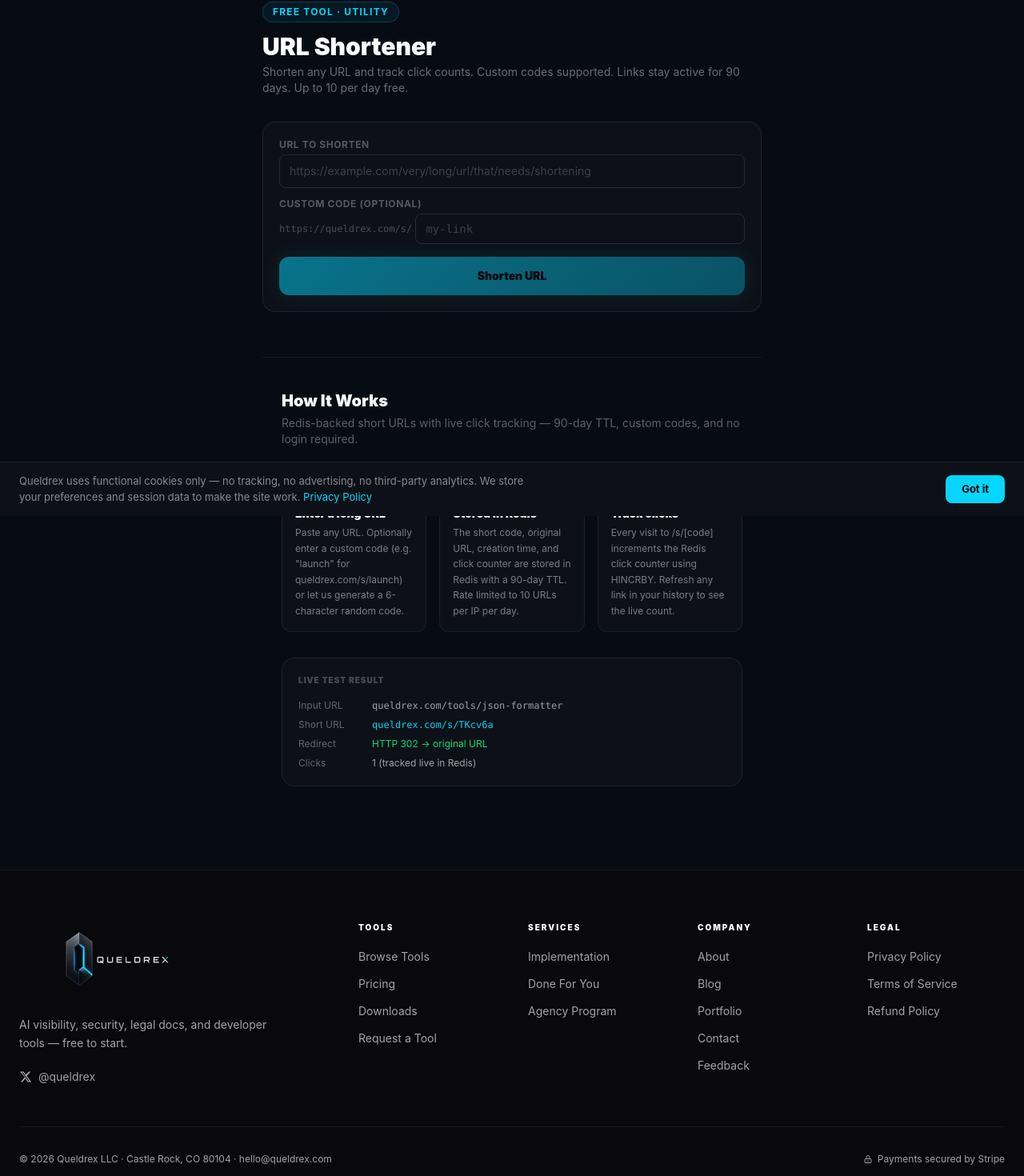
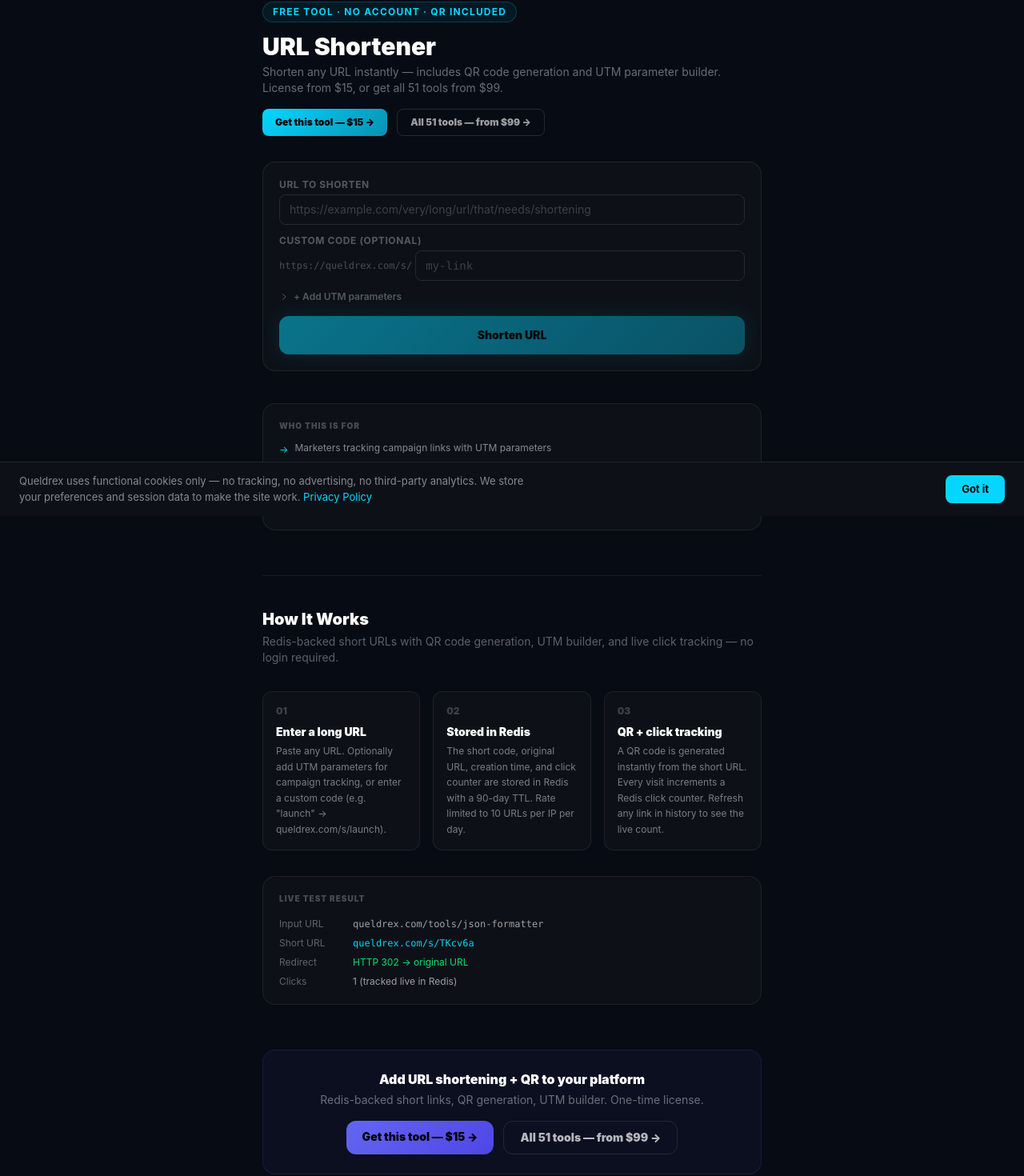
Before and after one commit to Queldrex/tools-platform, a Next.js app: page /tools/url-shortener in a window 1280 px wide. Shown: the part 155-1625 px from the top of the page at 80% size. Built offline with nearby package versions, Linux system fonts and the light colour scheme.

Commit message:
feat: url-shortener v2 — QR code generation, UTM builder, pricing CTAs

```diff
--- a/app/tools/url-shortener/page.tsx
+++ b/app/tools/url-shortener/page.tsx
@@ -6,6 +6,7 @@ import Header from '@/components/Header'
 import Footer from '@/components/Footer'
 import { useSearchParams } from 'next/navigation'
 import { Suspense } from 'react'
+import QRCode from 'qrcode'
 
 const BASE_URL = 'https://queldrex.com'
 
@@ -17,6 +18,17 @@ interface ShortLink {
   created: number
 }
 
+function buildUrlWithUtm(rawUrl: string, source: string, medium: string, campaign: string): string {
+  if (!source && !medium && !campaign) return rawUrl
+  try {
+    const parsed = new URL(rawUrl.startsWith('http') ? rawUrl : `https://${rawUrl}`)
+    if (source) parsed.searchParams.set('utm_source', source)
+    if (medium) parsed.searchParams.set('utm_medium', medium)
+    if (campaign) parsed.searchParams.set('utm_campaign', campaign)
+    return parsed.toString()
+  } catch { return rawUrl }
+}
+
 function UrlShortenerContent() {
   const [url, setUrl] = useState('')
   const [customCode, setCustomCode] = useState('')
@@ -25,6 +37,11 @@ function UrlShortenerContent() {
   const [loading, setLoading] = useState(false)
   const [copied, setCopied] = useState(false)
   const [history, setHistory] = useState<ShortLink[]>([])
+  const [qrDataUrl, setQrDataUrl] = useState<string | null>(null)
+  const [showUtm, setShowUtm] = useState(false)
+  const [utmSource, setUtmSource] = useState('')
+  const [utmMedium, setUtmMedium] = useState('')
+  const [utmCampaign, setUtmCampaign] = useState('')
   const searchParams = useSearchParams()
 
   useEffect(() => {
@@ -37,24 +54,38 @@ function UrlShortenerContent() {
     }
   }, [searchParams])
 
+  async function generateQR(shortUrl: string) {
+    try {
+      const dataUrl = await QRCode.toDataURL(shortUrl, {
+        width: 200,
+        margin: 2,
+        color: { dark: '#ffffff', light: '#0d1117' },
+      })
+      setQrDataUrl(dataUrl)
+    } catch { setQrDataUrl(null) }
+  }
+
   async function shorten() {
     if (!url.trim()) return
     setLoading(true)
     setError('')
+    setQrDataUrl(null)
+    const finalUrl = buildUrlWithUtm(url.trim(), utmSource, utmMedium, utmCampaign)
     try {
       const res = await fetch('/api/tools/url-shortener', {
         method: 'POST',
         headers: { 'Content-Type': 'application/json' },
-        body: JSON.stringify({ url: url.trim(), customCode: customCode.trim() || undefined }),
+        body: JSON.stringify({ url: finalUrl, customCode: customCode.trim() || undefined }),
       })
       const data = await res.json()
       if (!res.ok) { setError(data.error ?? 'Something went wrong'); setLoading(false); return }
 
-      const link: ShortLink = { code: data.code, shortUrl: data.shortUrl, originalUrl: url.trim(), clicks: 0, created: Date.now() }
+      const link: ShortLink = { code: data.code, shortUrl: data.shortUrl, originalUrl: finalUrl, clicks: 0, created: Date.now() }
       setResult(link)
       const updated = [link, ...history.filter(h => h.code !== data.code).slice(0, 9)]
       setHistory(updated)
       sessionStorage.setItem('queldrex-short-urls', JSON.stringify(updated))
+      await generateQR(data.shortUrl)
     } catch {
       setError('Network error. Please try again.')
     }
@@ -75,6 +106,9 @@ function UrlShortenerContent() {
     if (result?.code === code) setResult(r => r ? { ...r, clicks: data.clicks } : r)
   }
 
+  const inputClass = "w-full bg-transparent border rounded-lg px-3 py-2 text-white/70 text-sm outline-none placeholder:text-white/20"
+  const inputStyle = { borderColor: 'rgba(255,255,255,0.1)' }
+
   return (
     <main className="max-w-2xl mx-auto px-6 py-10">
 
@@ -86,10 +120,20 @@ function UrlShortenerContent() {
       <div className="mb-8">
         <div className="inline-flex items-center gap-2 px-3 py-1 rounded-full border text-xs font-bold tracking-widest uppercase mb-3"
           style={{ borderColor: 'rgba(6,182,212,0.25)', background: 'rgba(6,182,212,0.08)', color: '#06d6ff' }}>
-          Free Tool · Utility
+          Free Tool · No Account · QR Included
         </div>
         <h1 className="text-3xl font-black text-white mb-1">URL Shortener</h1>
-        <p className="text-white/40 text-sm">Shorten any URL and track click counts. Custom codes supported. Links stay active for 90 days. Up to 10 per day free.</p>
+        <p className="text-white/40 text-sm mb-4">Shorten any URL instantly — includes QR code generation and UTM parameter builder. License from $15, or get all 51 tools from $99.</p>
+        <div className="flex gap-3 flex-wrap">
+          <Link href="/pricing" className="inline-flex items-center px-4 py-2 rounded-lg text-xs font-black text-black transition-all"
+            style={{ background: 'linear-gradient(135deg,#06d6ff,#0891b2)' }}>
+            Get this tool — $15 →
+          </Link>
+          <Link href="/pricing" className="inline-flex items-center px-4 py-2 rounded-lg text-xs font-black border text-white/60 transition-all"
+            style={{ borderColor: 'rgba(255,255,255,0.12)' }}>
+            All 51 tools — from $99 →
+          </Link>
+        </div>
       </div>
 
       {/* Input */}
@@ -99,20 +143,50 @@ function UrlShortenerContent() {
           <input value={url} onChange={e => setUrl(e.target.value)}
             onKeyDown={e => e.key === 'Enter' && shorten()}
             placeholder="https://example.com/very/long/url/that/needs/shortening"
-            className="w-full bg-transparent border rounded-lg px-3 py-2.5 text-white/70 text-sm outline-none placeholder:text-white/20"
-            style={{ borderColor: 'rgba(255,255,255,0.1)' }} />
+            className={inputClass} style={inputStyle} />
         </div>
-        <div className="mb-4">
+        <div className="mb-3">
           <label className="block text-xs font-bold text-white/30 uppercase tracking-wider mb-1">Custom code (optional)</label>
           <div className="flex items-center gap-1">
-            <span className="text-xs text-white/25 font-mono">{BASE_URL}/s/</span>
+            <span className="text-xs text-white/25 font-mono flex-shrink-0">{BASE_URL}/s/</span>
             <input value={customCode} onChange={e => setCustomCode(e.target.value.replace(/[^a-zA-Z0-9-_]/g, ''))}
               placeholder="my-link"
               maxLength={20}
               className="flex-1 bg-transparent border rounded-lg px-3 py-2 text-white/70 text-sm outline-none placeholder:text-white/20 font-mono"
-              style={{ borderColor: 'rgba(255,255,255,0.1)' }} />
+              style={inputStyle} />
           </div>
         </div>
+
+        {/* UTM builder */}
+        <div className="mb-4">
+          <button onClick={() => setShowUtm(s => !s)}
+            className="text-xs font-semibold text-white/30 hover:text-white/60 transition-colors flex items-center gap-1.5">
+            <svg className="w-3 h-3" fill="none" stroke="currentColor" strokeWidth={2} viewBox="0 0 24 24">
+              <path strokeLinecap="round" strokeLinejoin="round" d={showUtm ? 'M19 9l-7 7-7-7' : 'M9 5l7 7-7 7'} />
+            </svg>
+            {showUtm ? 'Hide UTM parameters' : '+ Add UTM parameters'}
+          </button>
+          {showUtm && (
+            <div className="grid grid-cols-3 gap-2 mt-2">
+              <div>
+                <label className="text-[10px] text-white/30 uppercase tracking-wider block mb-1">utm_source</label>
+                <input value={utmSource} onChange={e => setUtmSource(e.target.value)} placeholder="google"
+                  className={inputClass} style={inputStyle} />
+              </div>
+              <div>
+                <label className="text-[10px] text-white/30 uppercase tracking-wider block mb-1">utm_medium</label>
+                <input value={utmMedium} onChange={e => setUtmMedium(e.target.value)} placeholder="email"
+                  className={inputClass} style={inputStyle} />
+              </div>
+              <div>
+                <label className="text-[10px] text-white/30 uppercase tracking-wider block mb-1">utm_campaign</label>
+                <input value={utmCampaign} onChange={e => setUtmCampaign(e.target.value)} placeholder="launch"
+                  className={inputClass} style={inputStyle} />
+              </div>
+            </div>
+          )}
+        </div>
+
         <button onClick={shorten} disabled={loading || !url.trim()}
           className="w-full py-3.5 rounded-xl text-sm font-black text-black transition-all disabled:opacity-50"
           style={{ background: 'linear-gradient(135deg,#06d6ff,#0891b2)', boxShadow: loading ? 'none' : '0 0 24px rgba(6,182,212,0.25)' }}>
@@ -130,7 +204,7 @@ function UrlShortenerContent() {
       {result && (
         <div className="rounded-2xl border p-5 mb-6" style={{ background: 'rgba(6,182,212,0.06)', borderColor: 'rgba(6,182,212,0.25)' }}>
           <p className="text-xs font-black uppercase tracking-widest text-cyan-400 mb-3">Your short URL</p>
-          <div className="flex items-center gap-3">
+          <div className="flex items-center gap-3 mb-2">
             <a href={result.shortUrl} target="_blank" rel="noopener noreferrer"
               className="flex-1 font-mono font-bold text-white hover:text-cyan-300 transition-colors">
               {result.shortUrl}
@@ -141,8 +215,26 @@ function UrlShortenerContent() {
               {copied ? 'Copied!' : 'Copy'}
             </button>
           </div>
-          <p className="text-xs text-white/30 mt-2 truncate">→ {result.originalUrl}</p>
-          <p className="text-xs text-white/20 mt-1">Expires in 90 days · Click "Refresh" on any link to update click counts</p>
+          <p className="text-xs text-white/30 truncate">→ {result.originalUrl}</p>
+          <p className="text-xs text-white/20 mt-1 mb-3">Expires in 90 days · Click ↻ on any link to update click counts</p>
+
+          {qrDataUrl && (
+            <div className="flex flex-col items-center gap-3 p-4 rounded-xl border mt-2" style={{ background: 'rgba(255,255,255,0.02)', borderColor: 'rgba(255,255,255,0.07)' }}>
+              <p className="text-[10px] font-black uppercase tracking-widest text-white/25">QR Code</p>
+              <img src={qrDataUrl} alt="QR code for short URL" className="rounded-lg" width={160} height={160} />
+              <button
+                onClick={() => {
+                  const a = document.createElement('a')
+                  a.href = qrDataUrl
+                  a.download = `qr-${result.code}.png`
+                  a.click()
+                }}
+                className="text-xs font-bold px-3 py-1.5 rounded-lg transition-all"
+                style={{ background: 'rgba(255,255,255,0.05)', color: 'rgba(255,255,255,0.6)', border: '1px solid rgba(255,255,255,0.1)' }}>
+                ↓ Download QR PNG
+              </button>
+            </div>
+          )}
         </div>
       )}
 
@@ -183,15 +275,32 @@ function UrlShortenerContent() {
         </div>
       )}
 
+      {/* Who This Is For */}
+      <div className="mt-10 rounded-2xl border p-5" style={{ background: '#0d1117', borderColor: 'rgba(255,255,255,0.07)' }}>
+        <p className="text-[10px] font-black uppercase tracking-widest text-white/25 mb-3">Who This Is For</p>
+        <ul className="space-y-1.5">
+          {[
+            'Marketers tracking campaign links with UTM parameters',
+            'Developers sharing API endpoints and documentation links',
+            'Social media teams shortening long URLs for character-limited posts',
+            'Teams that need QR codes for print materials without paying for bit.ly Pro',
+          ].map(item => (
+            <li key={item} className="text-xs text-white/50 flex items-start gap-2">
+              <span className="text-cyan-400 mt-0.5 flex-shrink-0">→</span>{item}
+            </li>
+          ))}
+        </ul>
+      </div>
+
       {/* How It Works */}
-      <div className="max-w-3xl mx-auto px-6 mt-14 mb-16 border-t pt-10" style={{ borderColor: 'rgba(255,255,255,0.06)' }}>
+      <div className="mt-14 border-t pt-10" style={{ borderColor: 'rgba(255,255,255,0.06)' }}>
         <h2 className="text-xl font-black text-white mb-1">How It Works</h2>
-        <p className="text-white/35 text-sm mb-8">Redis-backed short URLs with live click tracking — 90-day TTL, custom codes, and no login required.</p>
+        <p className="text-white/35 text-sm mb-8">Redis-backed short URLs with QR code generation, UTM builder, and live click tracking — no login required.</p>
         <div className="grid sm:grid-cols-3 gap-4 mb-8">
           {[
-            { n: '01', title: 'Enter a long URL', body: 'Paste any URL. Optionally enter a custom code (e.g. "launch" for queldrex.com/s/launch) or let us generate a 6-character random code.' },
+            { n: '01', title: 'Enter a long URL', body: 'Paste any URL. Optionally add UTM parameters for campaign tracking, or enter a custom code (e.g. "launch" → queldrex.com/s/launch).' },
             { n: '02', title: 'Stored in Redis', body: 'The short code, original URL, creation time, and click counter are stored in Redis with a 90-day TTL. Rate limited to 10 URLs per IP per day.' },
-            { n: '03', title: 'Track clicks', body: 'Every visit to /s/[code] increments the Redis click counter using HINCRBY. Refresh any link in your history to see the live count.' },
+            { n: '03', title: 'QR + click tracking', body: 'A QR code is generated instantly from the short URL. Every visit increments a Redis click counter. Refresh any link in history to see the live count.' },
           ].map(s => (
             <div key={s.n} className="rounded-xl border p-4" style={{ background: '#0d1117', borderColor: 'rgba(255,255,255,0.07)' }}>
               <div className="text-xs font-black text-white/20 mb-2">{s.n}</div>
@@ -222,6 +331,16 @@ function UrlShortenerContent() {
           </div>
         </div>
       </div>
+
+      {/* License CTA */}
+      <div className="mt-14 rounded-2xl border p-6 text-center" style={{ background: 'rgba(99,102,241,0.05)', borderColor: 'rgba(99,102,241,0.15)' }}>
+        <p className="text-white font-black mb-1">Add URL shortening + QR to your platform</p>
+        <p className="text-white/40 text-sm mb-4">Redis-backed short links, QR generation, UTM builder. One-time license.</p>
+        <div className="flex gap-3 justify-center flex-wrap">
+          <Link href="/pricing" className="px-5 py-2.5 rounded-xl text-sm font-black text-black" style={{ background: 'linear-gradient(135deg,#6366f1,#4f46e5)' }}>Get this tool — $15 →</Link>
+          <Link href="/pricing" className="px-5 py-2.5 rounded-xl text-sm font-black border text-white/70" style={{ borderColor: 'rgba(255,255,255,0.1)' }}>All 51 tools — from $99 →</Link>
+        </div>
+      </div>
     </main>
   )
 }
--- a/package.json
+++ b/package.json
@@ -8,12 +8,14 @@
     "start": "next start"
   },
   "dependencies": {
+    "@types/qrcode": "^1.5.6",
     "@upstash/ratelimit": "^2.0.8",
     "@upstash/redis": "^1.38.0",
     "basic-ftp": "^6.0.1",
     "jszip": "^3.10.1",
     "next": "16.2.9",
     "node-html-parser": "^7.1.0",
+    "qrcode": "^1.5.4",
     "react": "^19.2.7",
     "react-dom": "^19.2.7",
     "resend": "^6.14.0",
```
Also changed, not shown: 1 other file (tests, documents, lock files or other folders).
